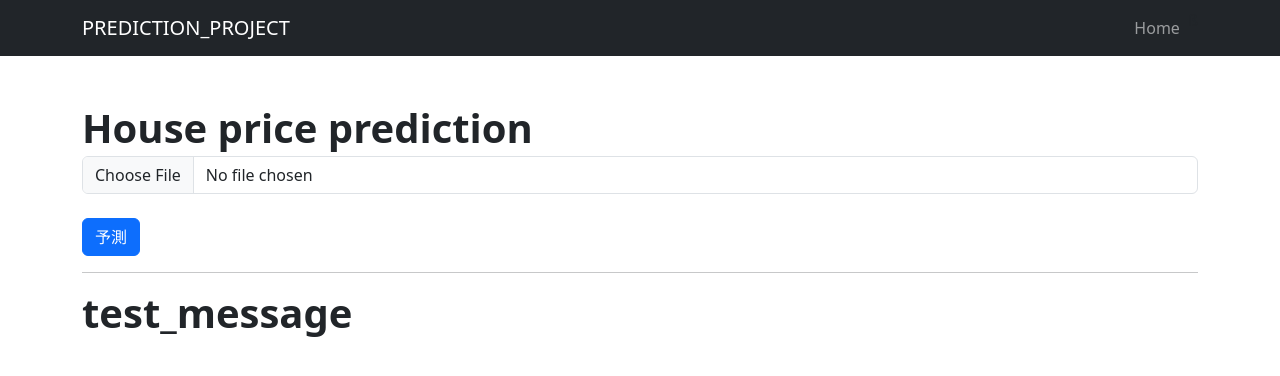
After one commit to sea-yassan33/prediction_project, a Django app: page /pred/house/ in a window 1280 px wide. The commit adds this page. Shown: the top 376 px of the page. Run offline with Django 4.2, Linux system fonts and the light colour scheme; some libraries are stand-ins or nearby versions.

Commit message:
update231217 ・フォームの作成 ・アップロードする際の設定

```diff
--- /dev/null
+++ b/houseapp/forms.py
@@ -0,0 +1,4 @@
+from django import forms
+
+class HouseDateForm(forms.Form):
+	testfile = forms.FileField(label='date', widget=forms.FileInput(attrs={'class':'form-control'}))
--- /dev/null
+++ b/houseapp/functions.py
@@ -0,0 +1 @@
+import pandas as pd
--- /dev/null
+++ b/houseapp/templates/house.html
@@ -0,0 +1,19 @@
+{% extends 'base/base.html' %}
+{% load static %}
+{% block title %}HOUSE_PRICE_PREDICTION {{ block.super }}{% endblock %}
+{% block content %}
+<main class="container mt-5">
+	<div class="row">
+		<h1 class="fw-bolder mb-1">{{title}}</h1>
+	</div>
+	<form action="{% url 'house' %}" method="post" enctype="multipart/form-data">
+	{% csrf_token %}
+	{{ form.testfile }}
+		<br>
+		<input type="submit" value="{{submit}}" class="btn btn-primary">
+	</form>
+	<hr>
+	<h1 class="fw-bolder mb-1">{{message}}</h1>
+
+</main>
+{% endblock %}
--- a/houseapp/templates/index.html
+++ b/houseapp/templates/index.html
@@ -20,7 +20,7 @@
 					<div class="row">
 						<div class="col-sm-6">
 							<ul class="list-unstyled mb-0">
-								<li><a href="#">住宅価格</a></li>
+								<li><a href="{% url 'house'%}">住宅価格</a></li>
 								<li><a href="#">歩行の健康度</a></li>
 								<li><a href="#">仮</a></li>
 							</ul>
--- a/houseapp/urls.py
+++ b/houseapp/urls.py
@@ -3,4 +3,5 @@ from . import views
 
 urlpatterns = [
 	path('',views.index, name='index'),
+	path('house/',views.house, name='house'),
 ]
--- a/houseapp/views.py
+++ b/houseapp/views.py
@@ -1,7 +1,37 @@
 from django.shortcuts import render
+from django.http import HttpResponse
+from django.template import loader
+from houseapp.forms import HouseDateForm
+
+# 機械学習のためのimport
+import csv,io
+import pandas as pd
 
 def index(request):
 	params = {
 		'title' : 'Table Of Contents',
 	}
 	return render(request, 'index.html', params)
+
+def house(request):
+	if(request.method == 'POST'):
+		msg = 'test0'
+		upload = HouseDateForm(request.POST, request.FILES)
+		if upload.is_valid():
+			df = pd.read_csv(io.StringIO(request.FILES['testfile'].read().decode('utf-8')), delimiter=',')
+			msg = 'test2'
+		title = 'Prediction result'
+		form = HouseDateForm(request.POST)
+		submit = '再予測'
+	else:
+		title = 'House price prediction'
+		form = HouseDateForm()
+		submit = '予測'
+		msg = 'test_message'
+	params = {
+		'title' : title,
+		'form' : form,
+		'submit': submit,
+		'message': msg,
+	}
+	return render(request, 'house.html', params)
--- a/prediction_project/settings.py
+++ b/prediction_project/settings.py
@@ -11,6 +11,7 @@ https://docs.djangoproject.com/en/4.2/ref/settings/
 """
 
 from pathlib import Path
+import os
 
 # Build paths inside the project like this: BASE_DIR / 'subdir'.
 BASE_DIR = Path(__file__).resolve().parent.parent
@@ -122,3 +123,8 @@ STATIC_URL = 'static/'
 # https://docs.djangoproject.com/en/4.2/ref/settings/#default-auto-field
 
 DEFAULT_AUTO_FIELD = 'django.db.models.BigAutoField'
+
+# メディアファイル公開時のURL(プレフィクス)
+MEDIA_URL = '/media/'
+# BASE_DIRはmanage.pyファイルがある場所
+MEDIA_ROOT = os.path.join(BASE_DIR, 'media')
--- a/prediction_project/urls.py
+++ b/prediction_project/urls.py
@@ -16,8 +16,14 @@ Including another URLconf
 """
 from django.contrib import admin
 from django.urls import path, include
+from django.conf import settings
+from django.conf.urls.static import static
 
 urlpatterns = [
     path('admin/', admin.site.urls),
-	path('house/', include('houseapp.urls')),
+	path('pred/', include('houseapp.urls')),
 ]
+
+# MEDIAへのアクセス
+if settings.DEBUG:
+    urlpatterns += static(settings.MEDIA_URL, document_root=settings.MEDIA_ROOT)
```
Also changed, not shown: README.md.
